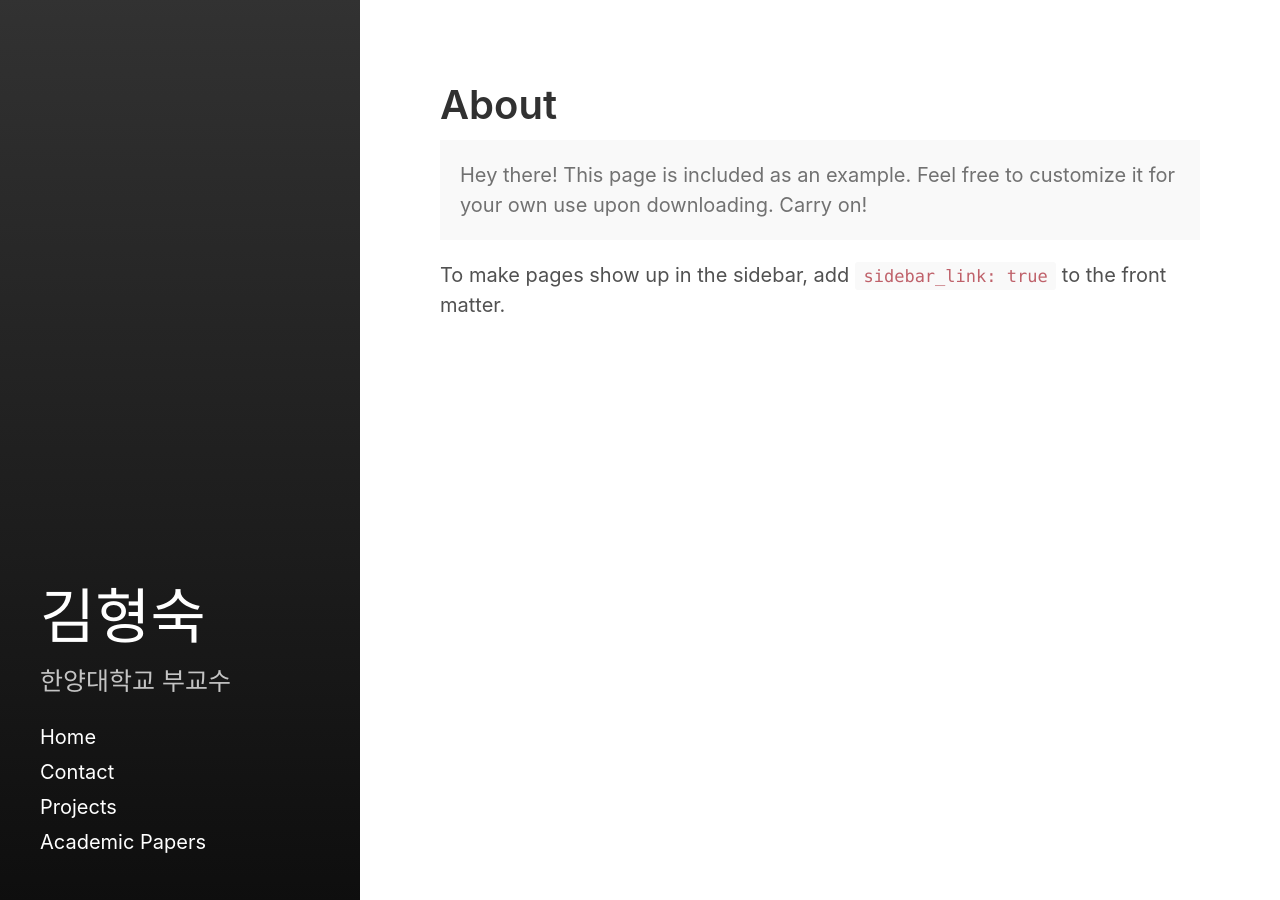
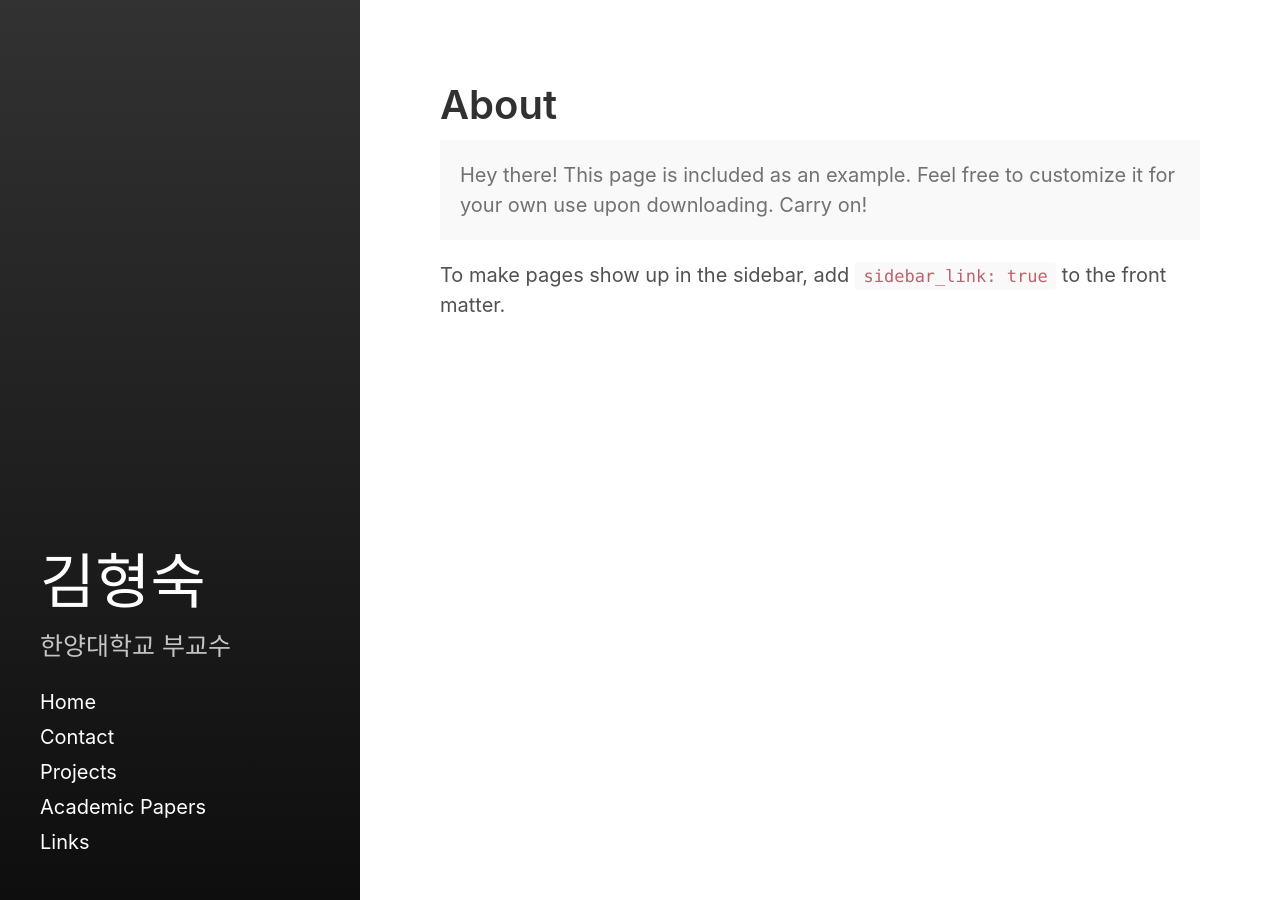
Before and after one commit to Rugger12/hyungsook, a Jekyll site: the page built from about.md, in a window 1280 px wide. Built offline with Jekyll 4.4.1, drawn with Linux system fonts in a browser that asks for light colours.

Commit message:
Update sidebar-nav-links.html

```diff
--- a/_includes/sidebar-nav-links.html
+++ b/_includes/sidebar-nav-links.html
@@ -16,6 +16,7 @@
   <a class="sidebar-nav-links" href="https://hyungsook.netlify.app#contacts">Contact</a>
   <a class="sidebar-nav-links" href="https://hyungsook.netlify.app#conf">Projects</a>
   <a class="sidebar-nav-links" href="https://hyungsook.netlify.app#journal">Academic Papers</a>
+  <a class="sidebar-nav-links" href="https://hyungsook.netlify.app#links">Links</a>
 
 
   {% include custom-nav-links.html %}
```
